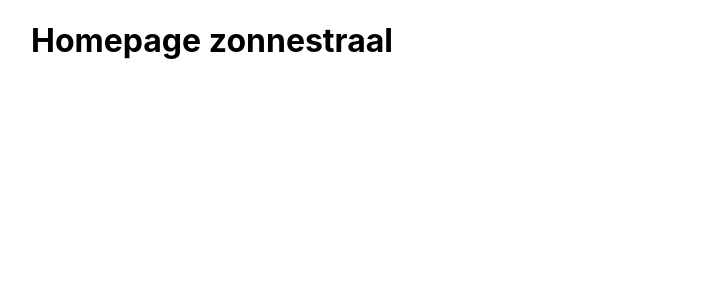
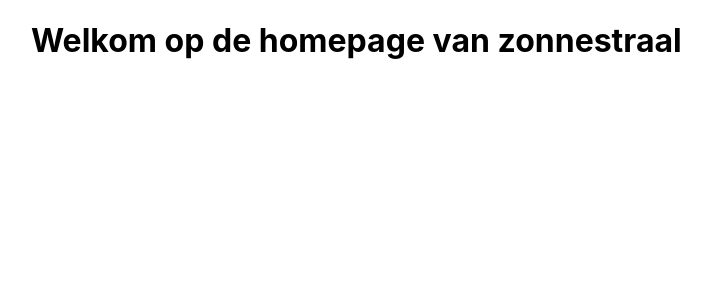
Before and after one commit to pgmgent-atwork-3/zonnestraal-catalogus, a Next.js app in the folder client/zonnestraal/: page / in a window 1280 px wide. Shown: the top 300 px of the page, without its empty margins (1-712 px from the left). Built offline with nearby package versions, Linux system fonts and the light colour scheme.

Commit message:
setup client - fixes #3

```diff
--- a/client/zonnestraal/pages/index.tsx
+++ b/client/zonnestraal/pages/index.tsx
@@ -6,7 +6,7 @@ import styles from '../styles/Home.module.css'
 const Home: NextPage = () => {
   return (
     <div className={styles.container}>
-      <h1>Homepage zonnestraal</h1>
+      <h1>Welkom op de homepage van zonnestraal</h1>
     </div>
   )
 }
```
